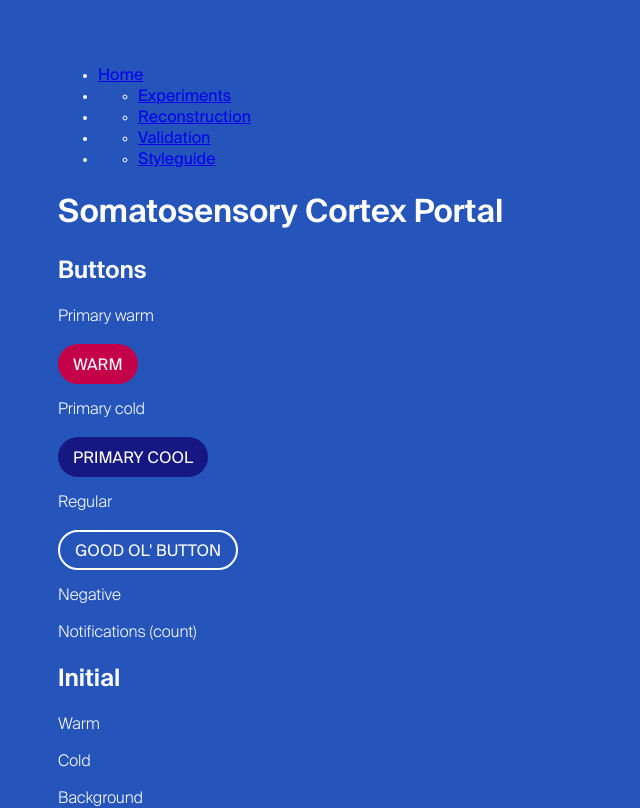
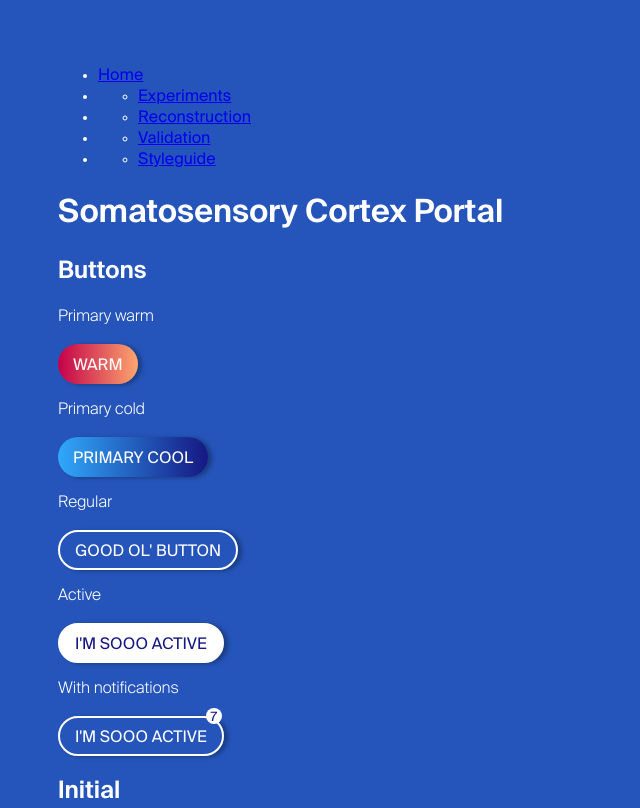
Before and after one commit to BlueBrain/sscx-portal, a React (Vite) app: page /styleguide in a window 1280 px wide. Shown: the top 808 px of the page, without its empty margins (0-640 px from the left). Built offline with nearby package versions, Linux system fonts and the light colour scheme.

Commit message:
Add more button styles

```diff
--- a/src/assets/styles/config/_colors.less
+++ b/src/assets/styles/config/_colors.less
@@ -3,12 +3,16 @@
   black: #000000;
 }
 #coolPalette() {
+  light-min-1: #4DB8FF;
   light: #30a8fa;
   medium: #2555ba;
+  dark-min-1: #292ecc;
   dark: #161782;
 }
 #warmPalette() {
+  light-min-1: #fcc292;
   light: #fca66f;
   medium: #f27e67;
+  dark-min-1: #c23269;
   dark: #c30048;
 }
--- a/src/components/Button/index.tsx
+++ b/src/components/Button/index.tsx
@@ -7,13 +7,16 @@ const classPrefix = 'button__'
 export type Palette = 'warm' | 'cool';
 type ButtonProps = {
   primary?: Palette;
+  active?: boolean;
+  notifications?: number;
   onClick: () => void;
   children: ReactChild | ReactFragment;
 };
 
-const Button: React.FC<ButtonProps> = ({ primary, onClick, children }) => {
-  return <button onClick={onClick} className={`${classPrefix}${primary || 'base'}`}>
+const Button: React.FC<ButtonProps> = ({ primary, active, notifications, onClick, children }) => {
+  return <button onClick={onClick} className={`${classPrefix}${primary || (active ? 'active' : 'base')}`}>
     {children}
+    {notifications && <span className={`${classPrefix}notifications`}>{notifications}</span>}
   </button>;
 };
 
--- a/src/components/Button/style.less
+++ b/src/components/Button/style.less
@@ -3,6 +3,11 @@
 
 @height: 40px;
 @borderWidth: 2px;
+
+.button__colors-active {
+  color: #coolPalette[dark];
+  background-color: #basePalette[white];
+}
 
 .button__base {
   .font-default();
@@ -15,23 +20,58 @@
   line-height: @height;
   border: @borderWidth solid #basePalette[white];
   padding: 0 15px;
+  box-shadow: 4px 1px 4px 0 rgba(0,0,0,0.3);
+  transition: all 0.2s;
+  position: relative;
   &:hover {
     cursor: pointer;
+    box-shadow: none;
   }
+  &:active {
+    .button__colors-active();
+  }
+}
+
+.button__active {
+  .button__base();
+  .button__colors-active();
 }
 
 .button__primary {
   .button__base();
   border: none;
   line-height: @height + ( 2 * @borderWidth );
+  &:active {
+    color: inherit;
+  }
 }
 
 .button__warm {
   .button__primary();
   background: #warmPalette[dark];
+  background: linear-gradient(90deg, #warmPalette[dark], #warmPalette[light]);
+  &:active {
+    background: linear-gradient(90deg, #warmPalette[dark-min-1], #warmPalette[light-min-1]);
+  }
 }
 
 .button__cool {
   .button__primary();
   background: #coolPalette[dark];
+  background: linear-gradient(90deg, #coolPalette[light], #coolPalette[dark]);
+  &:active {
+    background: linear-gradient(90deg, #coolPalette[light-min-1], #coolPalette[dark-min-1]);
+  }
 }
+
+.button__notifications {
+  position: absolute;
+  top: -10px;
+  right: 0;
+  font-size: #fontSize[small];
+  height: 1rem;
+  border-radius: 1rem;
+  line-height: 1.2rem;
+  padding: 0 0.3rem;
+  .button__colors-active();
+}
--- a/src/views/Styleguide.tsx
+++ b/src/views/Styleguide.tsx
@@ -12,8 +12,10 @@ const Styleguide: React.FC = () => (
       <Button primary="cool" onClick={() => { console.log('click'); }}>primary cool</Button>
       <p>Regular</p>
       <Button onClick={() => { console.log('click'); }}>good ol' button</Button>
-      <p>Negative</p>
-      <p>Notifications (count)</p>
+      <p>Active</p>
+      <Button active onClick={() => { console.log('click'); }}>I'm sooo active</Button>
+      <p>With notifications</p>
+      <Button notifications={7} onClick={() => { console.log('click'); }}>I'm sooo active</Button>
     </section>
     <section role="section">
       <h2>Initial</h2>
```
